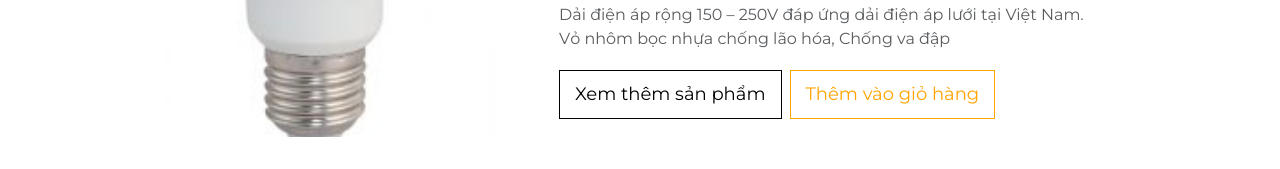
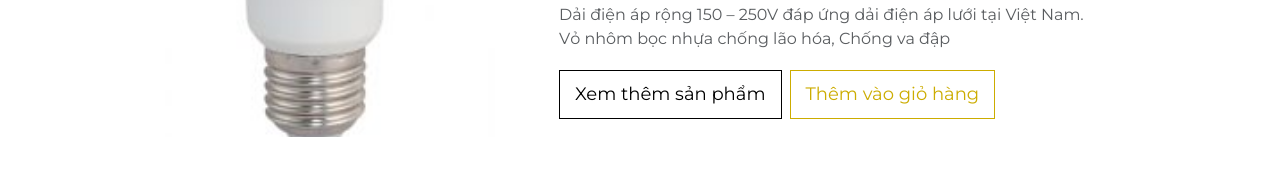
Before and after one commit to Nvdukkk/Electric-device-store, a React (Create React App) app: page /details/1 in a window 1280 px wide. Shown: the part 580-749 px from the top of the page. Built offline with nearby package versions, Linux system fonts and the light colour scheme.

Commit message:
edit button

```diff
--- a/src/components/Button.js
+++ b/src/components/Button.js
@@ -1,18 +1,43 @@
 import styled from "styled-components";
+import React from "react";
+
+function Button({ cart, children, className, onClick }) {
+  return (
+    <ButtonContainer cart={cart} className={className} onClick={onClick}>
+      <div style={{ zIndex: "3", position: "relative" }}>{children}</div>
+    </ButtonContainer>
+  );
+}
+
+export default Button;
 
 export const ButtonContainer = styled.button`
+  position: relative;
+  transition: all 0.35s;
   font-size: 18px;
   background: transparent;
   border: 0.05rem solid #000;
-  border-color: ${(props) => (props.cart ? "var(--mainYellow)" : "#000")};
-  color: ${(prop) => (prop.cart ? "var(--mainYellow)" : "#000")};
+  border-color: ${(props) => (props.cart ? "var(--mainGold)" : "#000")};
+  color: ${(prop) => (prop.cart ? "var(--mainGold)" : "#000")};
   padding: 10px 15px;
   cursor: pointer;
   margin: 0.2rem 0.5rem 0.2rem 0;
-  transition: all 0.3s ease;
+  &:after {
+    position: absolute;
+    content: "";
+    top: 0;
+    left: 0;
+    width: 0;
+    height: 100%;
+    background: ${(prop) => (prop.cart ? "var(--mainGold)" : "#000")};
+    transition: all 0.35s;
+    z-index: 1;
+  }
   &:hover {
-    background: ${(prop) => (prop.cart ? "var(--mainYellow)" : "#000")};
     color: var(--mainWhite);
+  }
+  &:hover:after {
+    width: 100%;
   }
   &:focus {
     outline: none;
@@ -20,7 +45,7 @@ export const ButtonContainer = styled.button`
   .span {
     font-size: 20px;
   }
-  @media (max-width: 500px){
+  @media (max-width: 500px) {
     padding: 3px 5px;
   }
 `;
--- a/src/components/Header.js
+++ b/src/components/Header.js
@@ -1,6 +1,6 @@
 import React from "react";
 import { Link } from "react-router-dom";
-import { ButtonContainer } from "./Button";
+import Button from "./Button";
 
 export default function Header() {
   return (
@@ -24,37 +24,37 @@ export default function Header() {
         </Link>
         <div>
           <Link to="/product" title="Cửa hàng">
-            <ButtonContainer>
+            <Button>
               <i
                 className="fab fa-shopify me-0 me-sm-2"
                 style={{ width: "18px", height: "18px" }}
               />
               <span className="d-none d-sm-inline">Cửa hàng</span>
-            </ButtonContainer>
+            </Button>
           </Link>
           <Link to="/cart" title="Giỏ hàng">
-            <ButtonContainer>
+            <Button>
               <i
                 className=" fas fa-cart-plus"
                 style={{ width: "18px", height: "18px" }}
               />
-            </ButtonContainer>
+            </Button>
           </Link>
           {/* <Link to="/login" title="Người dùng">
-            <ButtonContainer>
+            <Button>
               <i
                 className=" fas fa-user"
                 style={{ width: "18px", height: "18px" }}
               />
-            </ButtonContainer>
+            </Button>
           </Link>
           <Link to="/setting" title="Cấu hình">
-            <ButtonContainer>
+            <Button>
               <i
                 className=" fas fa-gear"
                 style={{ width: "18px", height: "18px" }}
               />
-            </ButtonContainer>
+            </Button>
           </Link> */}
         </div>
       </nav>
--- a/src/components/Landing Page/Guest/GuestList.js
+++ b/src/components/Landing Page/Guest/GuestList.js
@@ -35,6 +35,7 @@ function GuestList() {
     slidesToScroll: 1,
     autoplay: true,
     autoplaySpeed: 3000,
+    pauseOnHover: false,
     responsive: [
       {
         breakpoint: 1200,
--- a/src/components/Landing Page/Guest/GuestReview.js
+++ b/src/components/Landing Page/Guest/GuestReview.js
@@ -53,6 +53,7 @@ function GuestReview() {
     slidesToScroll: 1,
     autoplay: true,
     autoplaySpeed: 5000,
+    pauseOnHover: false,
     dots: true,
     fade: true,
     cssEase: "linear",
--- a/src/components/Product/ProductModal.js
+++ b/src/components/Product/ProductModal.js
@@ -1,10 +1,9 @@
 import React from "react";
 import { ProductConsumer } from "../../context";
-import { ButtonContainer } from "../Button";
+import Button from "../Button";
 import { Link } from "react-router-dom";
 import ReactModal from "react-modal";
 import Image from "../Image";
-
 
 export default function ProductModal() {
   return (
@@ -31,17 +30,19 @@ export default function ProductModal() {
                       alt="product"
                     />
                     <h5 className="my-2">{title}</h5>
-                    <h5 className="text-muted mb-4">Giá: {price.toLocaleString('vi-VN')} vnđ</h5>
+                    <h5 className="text-muted mb-4">
+                      Giá: {price.toLocaleString("vi-VN")} vnđ
+                    </h5>
                     <Link to="/product">
-                      <ButtonContainer
+                      <Button
                         className="w-mw992-100"
                         onClick={() => closeModal()}
                       >
                         Quay lại cửa hàng
-                      </ButtonContainer>
+                      </Button>
                     </Link>
                     <Link to="/cart">
-                      <ButtonContainer
+                      <Button
                         className="w-mw992-100"
                         cart
                         onClick={() => {
@@ -50,7 +51,7 @@ export default function ProductModal() {
                         }}
                       >
                         Thêm vào giỏ hàng
-                      </ButtonContainer>
+                      </Button>
                     </Link>
                   </div>
                 </div>
--- a/src/page/coming-soon/ComingSoon.js
+++ b/src/page/coming-soon/ComingSoon.js
@@ -1,6 +1,6 @@
 /* eslint-disable jsx-a11y/anchor-is-valid */
 import React from "react";
-import { ButtonContainer } from "../../components/Button";
+import Button from "../../components/Button";
 
 function ComingSoon() {
   return (
@@ -26,7 +26,7 @@ function ComingSoon() {
         <div className="comingsoon_body">
           <h1 className="text-uppercase">Cuộc phiêu lưu đã bắt đầu</h1>
           <p>Chúng tôi đang cập nhật thêm nhiều nội dung mới...</p>
-          <ButtonContainer>Nhận thông báo</ButtonContainer>
+          <Button>Nhận thông báo</Button>
         </div>
         <div className="p-5">
           Copyright © 2022 by
--- a/src/page/details/Details.js
+++ b/src/page/details/Details.js
@@ -1,6 +1,6 @@
 import React from "react";
 import { Link, useNavigate } from "react-router-dom";
-import { ButtonContainer } from "../../components/Button";
+import Button from "../../components/Button";
 import { getLocalStorageIncart } from "../../utils";
 import { useParams } from "react-router-dom";
 import { storeProducts } from "../../data";
@@ -51,17 +51,15 @@ export default function Detail() {
           </p>
           <div className="text-start">
             <Link to="/product">
-              <ButtonContainer className="w-mw992-100">
-                Xem thêm sản phẩm
-              </ButtonContainer>
+              <Button className="w-mw992-100">Xem thêm sản phẩm</Button>
             </Link>
             <Link to="/cart">
               {getLocalStorageIncart(product?.id) ? (
-                <ButtonContainer cart className="w-mw992-100">
+                <Button cart className="w-mw992-100">
                   Đã có trong giỏ hàng
-                </ButtonContainer>
+                </Button>
               ) : (
-                <ButtonContainer
+                <Button
                   className="w-mw992-100"
                   cart
                   onClick={() => {
@@ -69,7 +67,7 @@ export default function Detail() {
                   }}
                 >
                   Thêm vào giỏ hàng
-                </ButtonContainer>
+                </Button>
               )}
             </Link>
           </div>
--- a/src/page/order-success/OrderSuccess.js
+++ b/src/page/order-success/OrderSuccess.js
@@ -1,5 +1,5 @@
 import React from "react";
-import { ButtonContainer } from "../../components/Button";
+import Button from "../../components/Button";
 import { Link } from "react-router-dom";
 
 function OrderSuccess() {
@@ -39,14 +39,14 @@ function OrderSuccess() {
           </p>
           <div>
             <Link to="/">
-              <ButtonContainer className="w-mw768-75">
+              <Button className="w-mw768-75">
                 <i className="fas fa-home"></i>Trở về trang chủ
-              </ButtonContainer>
+              </Button>
             </Link>
             <Link to="/product">
-              <ButtonContainer cart className="w-mw768-75">
+              <Button cart className="w-mw768-75">
                 Mua thêm sản phẩm
-              </ButtonContainer>
+              </Button>
             </Link>
           </div>
         </div>
```
